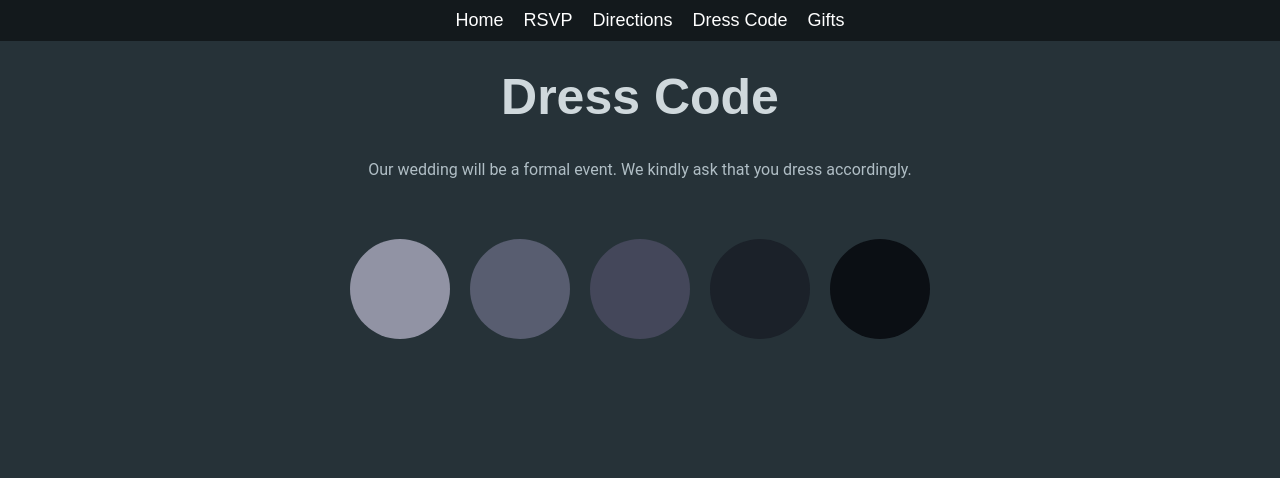
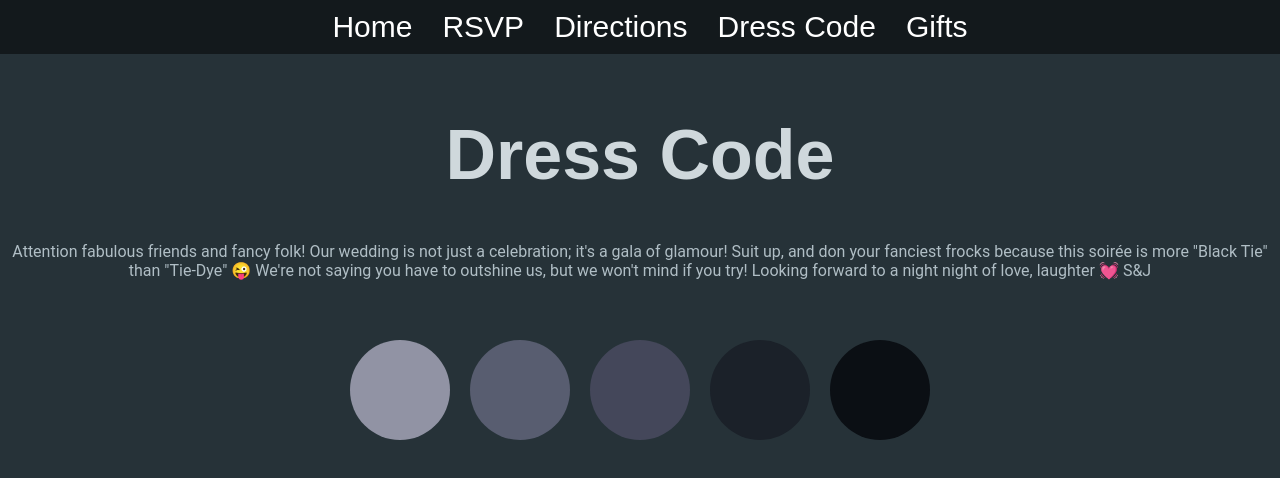
Before and after one commit to ParAg0n95/wedding, a plain HTML site: page dress-code.html in a window 1280 px wide. Drawn offline with Linux system fonts and the light colour scheme; a web font is replaced by a local one.

Commit message:
Update dress-code.html

```diff
--- a/dress-code.html
+++ b/dress-code.html
@@ -1,72 +1,8 @@
+<!DOCTYPE html>
 <html>
   <head>
     <title>Dress code</title>
-    <style>
-      @font-face {
-        font-family: "TravelNovember";
-        src: url("TravelNovember-axmzg.ttf") format("truetype");
-      }
-      body {
-        background-color: #263238; /* Blue Grey 900 */
-        color: #b0bec5; /* Blue Grey 200 */
-        padding-top: 60px; /* Add padding to the top */
-      }
-
-      h1 {
-        color: #cfd8dc; /* Blue Grey 100 */
-        font-family: "TravelNovember", sans-serif;
-        text-align: center;
-        font-size: 50px;
-      }
-
-      .instructions {
-        color: #b0bec5; /* Blue Grey 200 */
-        font-family: "Roboto", sans-serif;
-        text-align: center;
-      }
-
-      a {
-        color: #546e7a; /* Blue Grey 600 */
-      }
-
-      a:hover {
-        color: #78909c; /* Blue Grey 400 */
-      }
-
-      .menu {
-        background-color: rgba(0, 0, 0, 0.5);
-        padding: 10px;
-        position: fixed;
-        top: 0;
-        left: 0;
-        width: 100%;
-        display: flex;
-        justify-content: center;
-        z-index: 1;
-      }
-
-      .menu a {
-        color: white;
-        text-decoration: none;
-        margin: 0 10px;
-        font-size: 18px;
-        font-family: "TravelNovember", sans-serif;
-      }
-
-      .circle-container {
-        display: flex;
-        justify-content: center;
-        flex-wrap: wrap;
-        margin-top: 50px;
-      }
-
-      .circle {
-        width: 100px;
-        height: 100px;
-        border-radius: 50%;
-        margin: 10px;
-      }
-    </style>
+    <link rel="stylesheet" href="styles.css" />
   </head>
   <body>
     <div class="menu">
@@ -81,8 +17,11 @@
 
     <div class="instructions">
       <p>
-        Our wedding will be a formal event. We kindly ask that you dress
-        accordingly.
+        Attention fabulous friends and fancy folk! Our wedding is not just a
+        celebration; it's a gala of glamour! Suit up, and don your fanciest
+        frocks because this soirée is more "Black Tie" than "Tie-Dye" 😜 We're
+        not saying you have to outshine us, but we won't mind if you try!
+        Looking forward to a night night of love, laughter 💓 S&J
       </p>
     </div>
 
```
